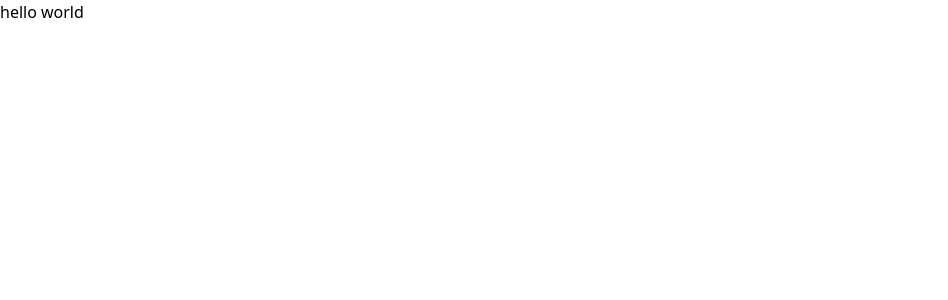
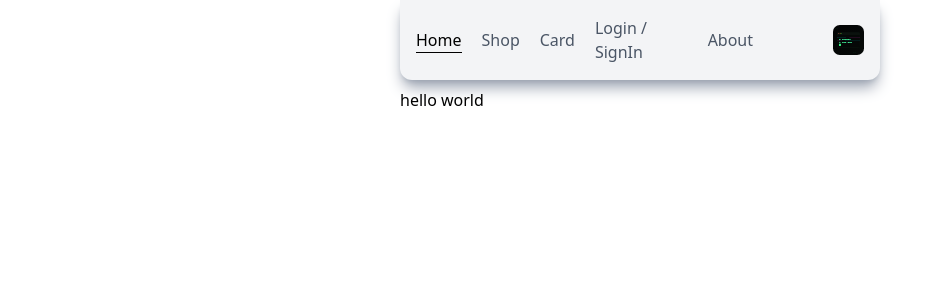
Before and after one commit to sobhanjaferi/Ecommerce, a Next.js app: page / in a window 1280 px wide. Shown: the top 300 px of the page, without its empty margins (0-948 px from the left). Built offline with nearby package versions, Linux system fonts and the light colour scheme.

Commit message:
[ADD] nav bar

```diff
--- a/package.json
+++ b/package.json
@@ -14,6 +14,7 @@
     "next": "16.3.5",
     "react": "19.2.8",
     "react-dom": "19.2.8",
+    "uuid": "^14.0.2",
     "zod": "^4.6.5",
     "zustand": "^5.0.15"
   },
--- a/src/app/layout.tsx
+++ b/src/app/layout.tsx
@@ -1,6 +1,7 @@
 import type { Metadata } from 'next'
 import { ReactElement } from 'react'
 import '@/styles/globals.css'
+import Header from '@/features/header/header'
 
 export const metadata: Metadata = {
   title: 'Ecommerce',
@@ -12,7 +13,11 @@ export default function RootLayout({
 }: LayoutProps<'/'>): ReactElement {
   return (
     <html lang='en'>
-      <body className='min-h-full flex flex-col'>{children}</body>
+      <body className='min-h-full flex flex-col mx-100'>
+        <Header />
+
+        <main>{children}</main>
+      </body>
     </html>
   )
 }
--- /dev/null
+++ b/src/constants/navList.ts
@@ -0,0 +1,29 @@
+import { ROUTES } from '@/constants/routes'
+
+interface INavItem {
+  title: string
+  route: string
+}
+
+export const NAVLIST: INavItem[] = [
+  {
+    title: 'Home',
+    route: ROUTES.HOME,
+  },
+  {
+    title: 'Shop',
+    route: ROUTES.SHOP,
+  },
+  {
+    title: 'Card',
+    route: ROUTES.CARD,
+  },
+  {
+    title: 'Login / SignIn',
+    route: ROUTES.LOGIN,
+  },
+  {
+    title: 'About',
+    route: ROUTES.ABOUT,
+  },
+] as const
--- /dev/null
+++ b/src/constants/routes.ts
@@ -0,0 +1,17 @@
+interface RouteList {
+  HOME: string
+  SHOP: string
+  CARD: string
+  LOGIN: string
+  REGISTER: string
+  ABOUT: string
+}
+
+export const ROUTES: RouteList = {
+  HOME: '/',
+  SHOP: '/shop',
+  CARD: '/card',
+  LOGIN: '/auth/login',
+  REGISTER: '/auth/register',
+  ABOUT: '/aboutUs',
+} as const
--- /dev/null
+++ b/src/features/header/header.tsx
@@ -0,0 +1,44 @@
+'use client'
+
+import { NAVLIST } from '@/constants/navList'
+import { ROUTES } from '@/constants/routes'
+import Image from 'next/image'
+import Link from 'next/link'
+import { usePathname } from 'next/navigation'
+import { type ReactElement } from 'react'
+
+export default function Header(): ReactElement {
+  const pathname = usePathname()
+
+  return (
+    <header className='w-full p-4 mb-2 rounded-b-xl flex justify-between gap-20 items-center bg-gray-100 mx-auto shadow-lg shadow-gray-400'>
+      <nav>
+        <ul className='flex justify-between items-center gap-5'>
+          {NAVLIST.map((item) => (
+            <li
+              key={item.route}
+              className={item.route === pathname ? 'border-b' : 'text-gray-600'}
+            >
+              <Link
+                href={item.route}
+                className='cursor-pointer active:opacity-30'
+              >
+                {item.title}
+              </Link>
+            </li>
+          ))}
+        </ul>
+      </nav>
+
+      <Link href={ROUTES.HOME}>
+        <Image
+          src='/images/logo.svg'
+          alt='logo'
+          width={1080}
+          height={1080}
+          className='w-8'
+        />
+      </Link>
+    </header>
+  )
+}
```
Also changed, not shown: public/images/logo.svg (added), 1 other file (tests, documents, lock files or other folders).
